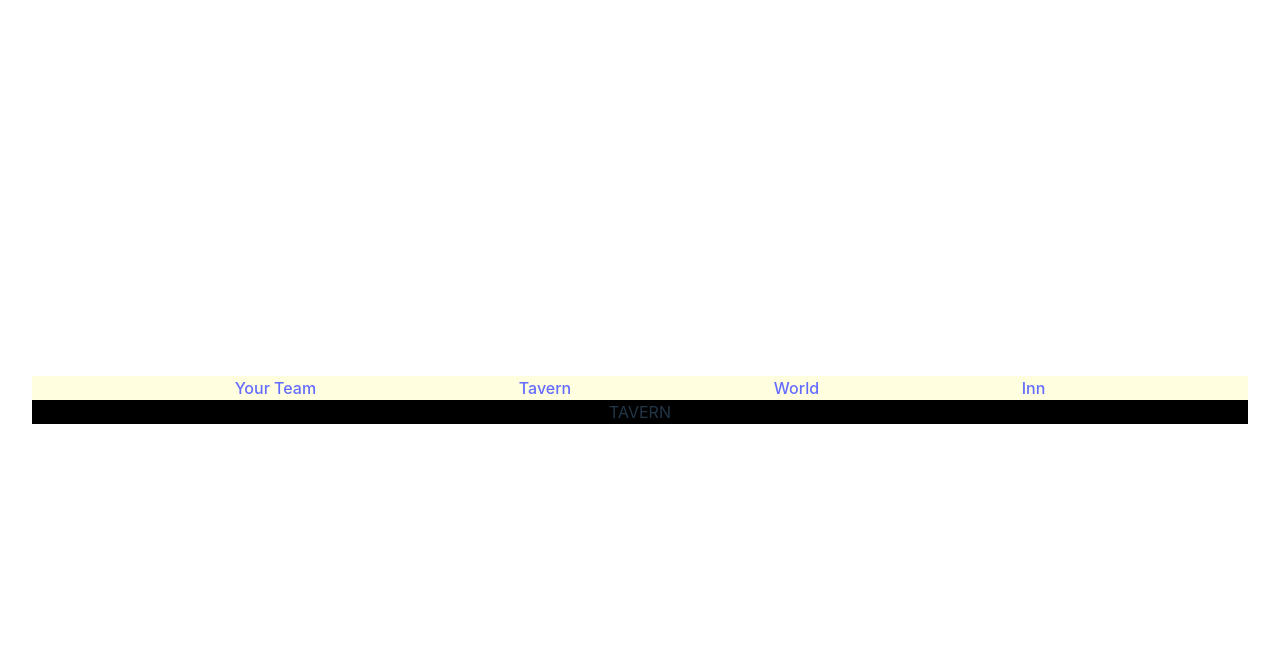
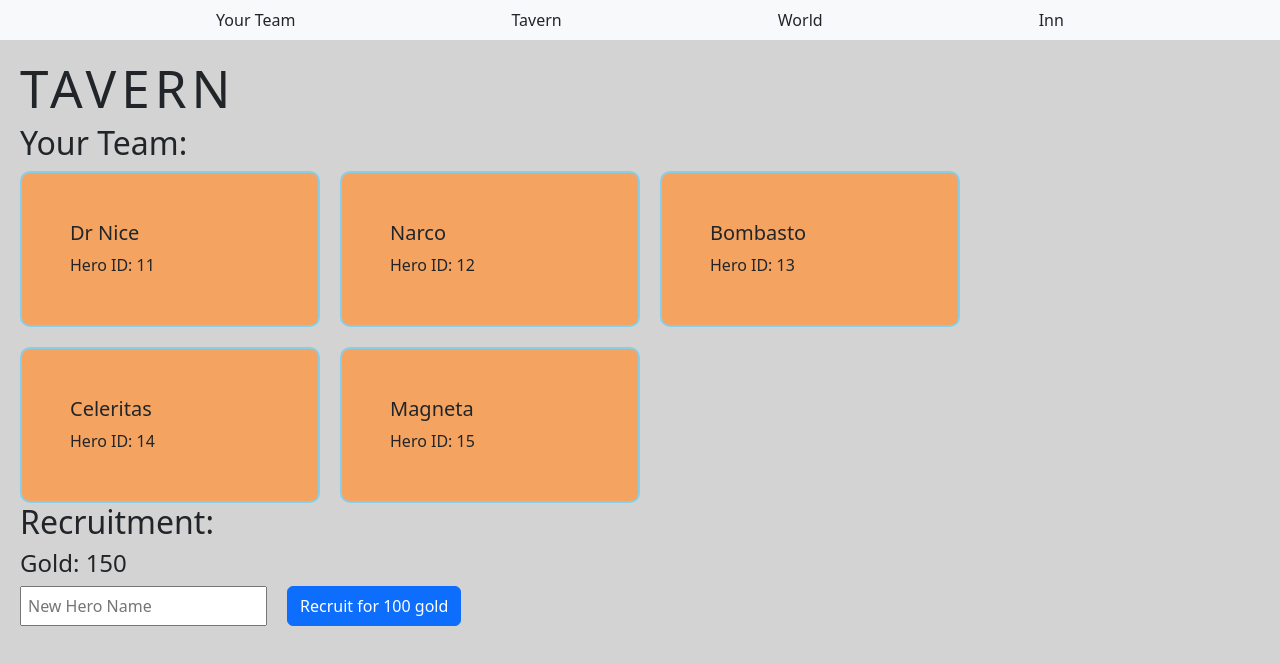
Before and after one commit to SebastienVuong/afk-explorers-game, a React (Vite) app: page /tavern in a window 1280 px wide. Shown: the top 664 px of the page. Built offline with nearby package versions, Linux system fonts and the light colour scheme.

Commit message:
feat: implement recruitment in tavern
Also includes:
- small UI changes
- Prettier as a dev dependency

```diff
--- a/package.json
+++ b/package.json
@@ -20,6 +20,7 @@
     "@types/react": "18.0.28",
     "@types/react-dom": "18.0.11",
     "@vitejs/plugin-react": "3.1.0",
+    "prettier": "2.8.8",
     "typescript": "4.9.3",
     "vite": "4.2.0"
   }
--- a/src/App.css
+++ b/src/App.css
@@ -1,10 +1,15 @@
 #root {
   max-width: 1280px;
   margin: 0 auto;
-  padding: 2rem;
-  text-align: center;
+  text-align: left;
   display: flex;
   width: 100%;
+}
+
+.App {
+  min-height: 100vh;
+  min-width: 100vw;
+  background-color: lightyellow;
 }
 
 .logo {
--- a/src/App.tsx
+++ b/src/App.tsx
@@ -1,4 +1,5 @@
 import './App.css'
+import 'bootstrap/dist/css/bootstrap.min.css'
 import { NavBar } from './components/nav-bar.component'
 import { BrowserRouter, Route, Routes } from 'react-router-dom'
 import { DefaultPage } from './DefaultPage'
@@ -9,7 +10,7 @@ import { Inn } from './pages/inn.page'
 
 function App() {
   return (
-    <div className="App" style={{ height: "100%", width: "100%", backgroundColor: "lightyellow" }}>
+    <div className="App">
       <NavBar />
       <BrowserRouter>
         <Routes>
--- a/src/atoms/heroes.atom.ts
+++ b/src/atoms/heroes.atom.ts
@@ -1,6 +1,6 @@
 import { atom, useAtom } from "jotai"
 
-interface IHero {
+export interface IHero {
   id: number
   name: string
 }
--- a/src/components/base-screen.component.tsx
+++ b/src/components/base-screen.component.tsx
@@ -4,7 +4,7 @@ interface IBaseScreenProps {
 
 export const BaseScreen = ({ children }: IBaseScreenProps) => {
   return (
-    <div className="container-fluid" style={{ backgroundColor: "black" }}>
+    <div className="container-fluid" style={{ backgroundColor: "lightgrey", padding: "20px", height: "100%", width: "100%" }}>
       {children}
     </div>
   )
--- /dev/null
+++ b/src/components/hero-card.component.tsx
@@ -0,0 +1,27 @@
+import { IHero } from "../atoms/heroes.atom"
+
+interface IHeroCardProps {
+  hero: IHero;
+  onClick?: () => void
+  isSelected?: boolean
+}
+
+export const HeroCard = ({ hero: { name, id }, onClick, isSelected }: IHeroCardProps) => (
+  <div
+    className="card"
+    style={{
+      width: "300px",
+      backgroundColor: "sandybrown",
+      borderRadius: "10px",
+      border: "2px solid skyblue",
+      transition: "box-shadow 0.3s",
+      ...(isSelected && { boxShadow: "0 0 5px 2px rgba(0, 0, 0, 0.3)" })
+    }}
+    onClick={onClick}
+  >
+    <div className="card-body">
+      <h5 className="card-title">{name}</h5>
+      <p className="card-text">{`Hero ID: ${id}`}</p>
+    </div>
+  </div>
+)
--- a/src/pages/tavern.page.tsx
+++ b/src/pages/tavern.page.tsx
@@ -1,11 +1,61 @@
+import { useAtom, useAtomValue, useSetAtom } from "jotai"
 import { BaseScreen } from "../components/base-screen.component"
+import { IHero, heroesAtom } from "../atoms/heroes.atom"
+import { HeroCard } from "../components/hero-card.component"
+import { Button } from "react-bootstrap"
+import { goldAtom } from "../atoms/gold.atom"
+import { useState } from "react"
 
 const RECRUITMENT_COST = 100
 
 export const Tavern = () => {
+  const heroes = useAtomValue(heroesAtom)
   return (
     <BaseScreen>
-      TAVERN
+      <h1 style={{ letterSpacing: 5, textTransform: "uppercase" }}>Tavern</h1>
+      <RosterSection />
+      <RecruitmentSection />
     </BaseScreen>
   )
 }
+
+const RosterSection = () => {
+  const heroes = useAtomValue(heroesAtom)
+  return (
+    <>
+      <h2>Your Team:</h2>
+      <div className="d-flex flex-row" style={{ gap: 20, flexWrap: "wrap" }}>
+        {heroes.map((hero) => <HeroCard key={hero.id} hero={hero} />)}
+      </div>
+    </>
+  )
+}
+
+const RecruitmentSection = () => {
+  const [gold, setGold] = useAtom(goldAtom)
+  const setHeroes = useSetAtom(heroesAtom)
+  const [newHeroName, setNewHeroName] = useState("")
+
+  const handleRecruitButtonClick = () => {
+    setGold((gold) => gold - RECRUITMENT_COST)
+    setHeroes((heroes) => {
+      const highestHeroId = heroes.reduce((highestId, hero) => hero.id > highestId ? hero.id : highestId, 0)
+      const uniqueHeroId = highestHeroId + 1
+      const newHero: IHero = { id: uniqueHeroId, name: newHeroName }
+      return [...heroes, newHero]
+    })
+  }
+
+  return (
+    <>
+      <h2>Recruitment:</h2>
+      <h4 className="">Gold: {gold}</h4>
+      <div className="d-flex flex-row" style={{ gap: 20 }}>
+        <input type="text" placeholder="New Hero Name" style={{ padding: 6 }} onChange={(changeEvent) => setNewHeroName(changeEvent.target.value)} />
+        <Button className="btn btn-primary" onClick={handleRecruitButtonClick} disabled={gold < RECRUITMENT_COST}>
+          Recruit {newHeroName} for {RECRUITMENT_COST} gold
+        </Button>
+      </div>
+    </>
+  )
+}
```
Also changed, not shown: 1 other file (tests, documents, lock files or other folders).
